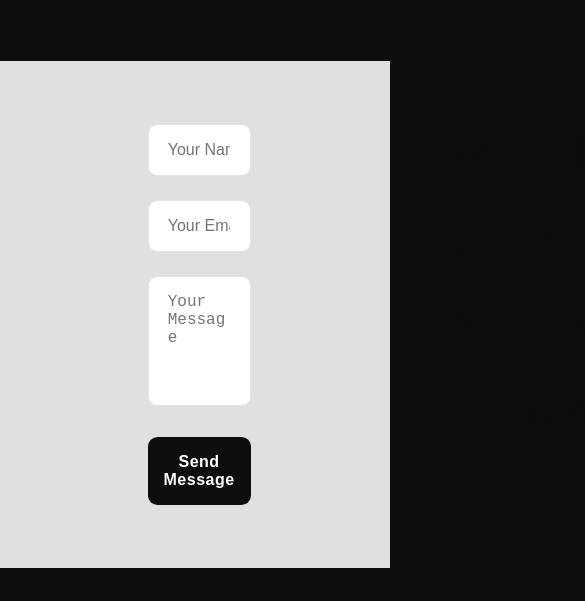
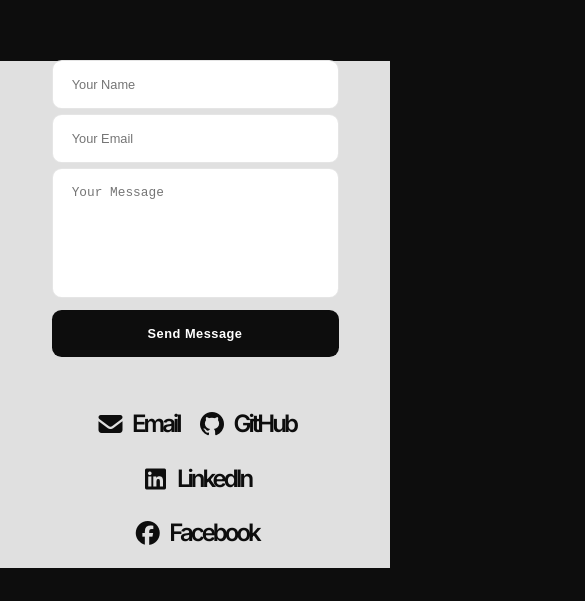
Before and after one commit to rakinu21/personal-Portfolio, a plain HTML site: page index.html in a window 390 px wide. Shown: the part 4146-4747 px from the top of the page, 585 px wide, since content can reach past the window. Drawn offline with nearby package versions, Linux system fonts and the light colour scheme; a script that the page names is missing.

Commit message:
done cotnact media querry

```diff
--- a/index.html
+++ b/index.html
@@ -194,7 +194,7 @@
 
 <section class="contact" id="contact">
  <div class="container">
-        <div class="flex">
+
             <div class="left">
                 <form class="contact-form">
                     <div class="form-group">
@@ -216,7 +216,7 @@
                     <h3><a href="https://linkedin.com/in/yourusername" target="_blank"><i class="fab fa-linkedin"></i> LinkedIn</a></h3>
                     <h3><a href="https://facebook.com/yourusername" target="_blank"><i class="fab fa-facebook"></i> Facebook</a></h3>
               </div>
-        </div>
+
     </div>
 </section>
 
--- a/skill.css
+++ b/skill.css
@@ -1,22 +1,18 @@
-
-
-
-
 :root {
   /* Base Colors */
-  --color-bg: #0d0d0d;          /* Main background */
-  --color-surface: #1a1a1a;     /* Cards, navbars, panels */
-  --color-border: #2a2a2a;      /* Borders & dividers */
+  --color-bg: #0d0d0d; /* Main background */
+  --color-surface: #1a1a1a; /* Cards, navbars, panels */
+  --color-border: #2a2a2a; /* Borders & dividers */
 
   /* Text Colors */
-  --color-text: #e0e0e0;        /* Primary text */
-  --color-text-muted: #a0a0a0;  /* Secondary text */
-  --color-heading: #ffffff;     /* Bright headlines */
+  --color-text: #e0e0e0; /* Primary text */
+  --color-text-muted: #a0a0a0; /* Secondary text */
+  --color-heading: #ffffff; /* Bright headlines */
 
   /* Accent Colors */
-  --color-accent: #ec9533;        /* Vibrant orange (primary accent) */
-  --color-accent-hover: #d47f20;  /* Deeper orange on hover */
-  --color-accent-alt: #f778ba;    /* Optional pink accent for highlights */
+  --color-accent: #ec9533; /* Vibrant orange (primary accent) */
+  --color-accent-hover: #d47f20; /* Deeper orange on hover */
+  --color-accent-alt: #f778ba; /* Optional pink accent for highlights */
 
   /* Buttons */
   --btn-bg: var(--color-accent);
@@ -32,14 +28,11 @@
 
   /* font family */
 
-     --primary-font:"Inter", sans-serif;
+  --primary-font: "Inter", sans-serif;
   --secondary-font: "Bebas Neue", sans-serif;
 }
 
-
-
 .skills {
-
   height: 100vh;
 
   position: sticky;
@@ -49,12 +42,11 @@
   flex-direction: column;
   transition: all 0.5s ease;
 
-
   .skills-picture {
     position: relative; /* 👈 allows text overlay */
     width: 100vw;
     height: 40vh;
-    background-image: url('./assets/about-bg-mountain.avif');
+    background-image: url("./assets/about-bg-mountain.avif");
     background-position: center;
     background-repeat: no-repeat;
     background-size: cover;
@@ -98,16 +90,13 @@
     }
   }
 
-
   /* 🔽 new icon section */
 
   /* 🔽 Infinite scroll icons */
   .icons-skills {
-
     overflow: hidden;
 
     width: 100%;
-
 
     padding: 2rem 0;
     display: flex;
@@ -116,16 +105,25 @@
 
     justify-content: center;
 
+    @media (max-width: 767px) {
+      gap: 0.9rem;
+    }
+
     .icons-track {
       display: flex;
       gap: 2rem;
 
-
       animation: marquee 30s linear infinite alternate;
 
-       &:nth-child(2){
+      &:nth-child(2) {
         animation: marquee-reverse 30s linear infinite alternate;
+        @media (max-width: 767px) {
+          margin-top: 20px;
+        }
+      }
 
+      @media (max-width: 767px) {
+        gap: 0.9rem;
       }
     }
 
@@ -154,47 +152,46 @@
         font-size: 5rem;
         color: var(--color-text);
 
+        @media (max-width: 767px) {
+          font-size: 3rem;
+        }
       }
 
       .label {
         font-size: 2rem;
         color: var(--color-text);
         font-family: var(--secondary-font);
+
+        @media (max-width: 767px) {
+          font-size: 1.5rem;
+        }
       }
     }
 
-    /* Brand colors (optional highlights) */
-    /* .html .icon { color: #e34f26; }
-    .css .icon { color: #1572b6; }
-    .js .icon { color: #f7df1e; }
-    .react .icon { color: #61dafb; }
-    .node .icon { color: #3c873a; }
-    .php .icon { color: #777bb4; }
-    .laravel .icon { color: #fb503b; }
-    .git .icon { color: #f1502f; }
-    .github .icon { color: #fff; }
-    .sass .icon { color: #cf649a; }
-    .tailwind .icon { color: #06b6d4; }
-    .framer-motion .icon { color: #e91e63; }
-    .gsap .icon { color: #88d27f; }
-    .jwt .icon { color: #f0a500; } */
+
   }
-
-
-
 }
 
 @keyframes marquee {
-  0%   { transform: translateX(0); }
-  100% { transform: translateX(-100%); }
+  0% {
+    transform: translateX(0);
+  }
+  100% {
+    transform: translateX(-100%);
+  }
 }
 
 @keyframes marquee-reverse {
-  0%   { transform: translateX(-100%); }
-  100% { transform: translateX(0); }
+  0% {
+    transform: translateX(-100%);
+  }
+  100% {
+    transform: translateX(0);
+  }
 }
 
-#skills-title, #skills-desc {
+#skills-title,
+#skills-desc {
   transition: all 0.6s ease-in-out;
   opacity: 1;
 }
@@ -203,10 +200,6 @@
   opacity: 0;
   transform: translateY(50px);
 }
-
-
-
-
 
 .contact {
   width: 100dvw;
@@ -222,49 +215,63 @@
   align-items: center;
   font-family: var(--primary-font);
 
-
   .container {
     width: 90%;
-
+    height: 100%;
     padding: 2rem 4rem;
     border-top: 1px solid var(--black-color);
     border-bottom: 1px solid var(--black-color);
     display: flex;
+    align-items: center;
+    justify-content: center;
+
+    /* 🌐 Tablet and below */
+    @media (max-width: 767px) {
+      max-width: 100%;
       flex-direction: column;
-
-    .flex {
-      display: flex;
-      justify-content: space-between;
-      align-items: flex-start;
-      gap: 4rem;
+      padding: 1rem;
+    }
 
     /* === LEFT (Form Section) === */
     .left {
-        flex: 1 ;
-        flex-basis: 500px;
+      flex: 1;
       display: flex;
       flex-direction: column;
       justify-content: center;
       padding: 4rem;
+       width: 100%;
+      @media (max-width: 767px) {
 
+
+        max-width: 100%;
+        flex: 2;
+        padding: 1rem 1rem;
+      }
 
       .contact-form {
         display: flex;
         flex-direction: column;
         gap: 1.5rem;
 
+
+             @media (max-width: 767px) {
+              gap: 0.3rem;
+             }
         .form-group {
+          color: var(--color-bg);
 
-            color: var(--color-bg);
           input,
           textarea {
             width: 100%;
             padding: 1rem 1.2rem;
             border-radius: 0.6rem;
             border: 1px solid rgba(0, 0, 0, 0.1);
-
             font-size: 1rem;
             transition: all 0.3s ease;
+
+                 @media (max-width: 767px) {
+                  font-size: 0.8rem;
+                 }
 
             &:focus {
               outline: none;
@@ -282,7 +289,6 @@
 
         .contact-btn {
           background-color: var(--color-bg);
-
           color: var(--btn-text);
           border: none;
           border-radius: 0.6rem;
@@ -292,6 +298,11 @@
           font-weight: 600;
           letter-spacing: 0.5px;
           transition: all 0.3s ease;
+
+
+               @media (max-width: 767px) {
+                font-size: 0.8rem;
+               }
 
           &:hover {
             background: #005bcc;
@@ -303,16 +314,23 @@
     }
 
     /* === RIGHT (Social Links Section) === */
-     /* === RIGHT (Social Links Section) === */
     .right {
       flex: 1;
-  flex-basis: 500px;
       padding: 4rem;
       display: flex;
       flex-direction: column;
       justify-content: flex-end; /* pushes to bottom */
-  align-items: flex-end;     /* positions block to the right side */
+      align-items: flex-end; /* aligns block to the right */
       gap: 1.5rem;
+      flex-wrap: wrap;
+     width: 100%;
+      @media (max-width: 767px) {
+        padding: 2rem;
+        align-items: center;
+        justify-content: center;
+        flex-direction: row;
+        gap:1rem;
+      }
 
       h3 {
         font-size: 1.5rem;
@@ -328,17 +346,27 @@
           gap: 0.8rem;
           color: var(--color-bg);
           text-decoration: none;
-      width: 200px; /* fixed width for clean left alignment */
-      text-align: left; /* ensures inner text lines up */
+          width: 200px;
+          text-align: left;
           transition: color 0.3s ease, transform 0.3s ease;
           font-size: 2.4rem;
           letter-spacing: -3px;
 
+          @media (max-width: 767px) {
+            gap: 0.5rem;
+            font-size: 1.5rem;
+            justify-content: center;
+            width: auto;
+          }
 
+          &:hover {
+            color: var(--accent-color);
+            transform: translateX(4px);
+            -webkit-text-stroke: 1px var(--color-bg);
+            color: transparent;
           }
         }
       }
     }
-
   }
 }
```
Lines whose indentation alone changed are shown as unchanged.
